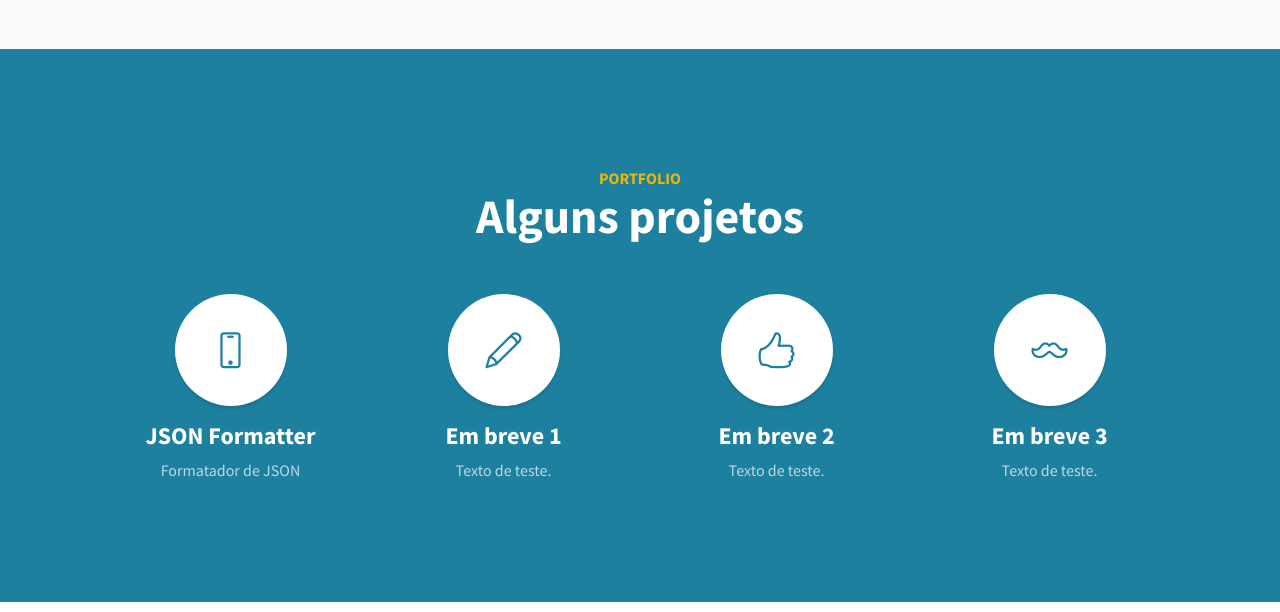
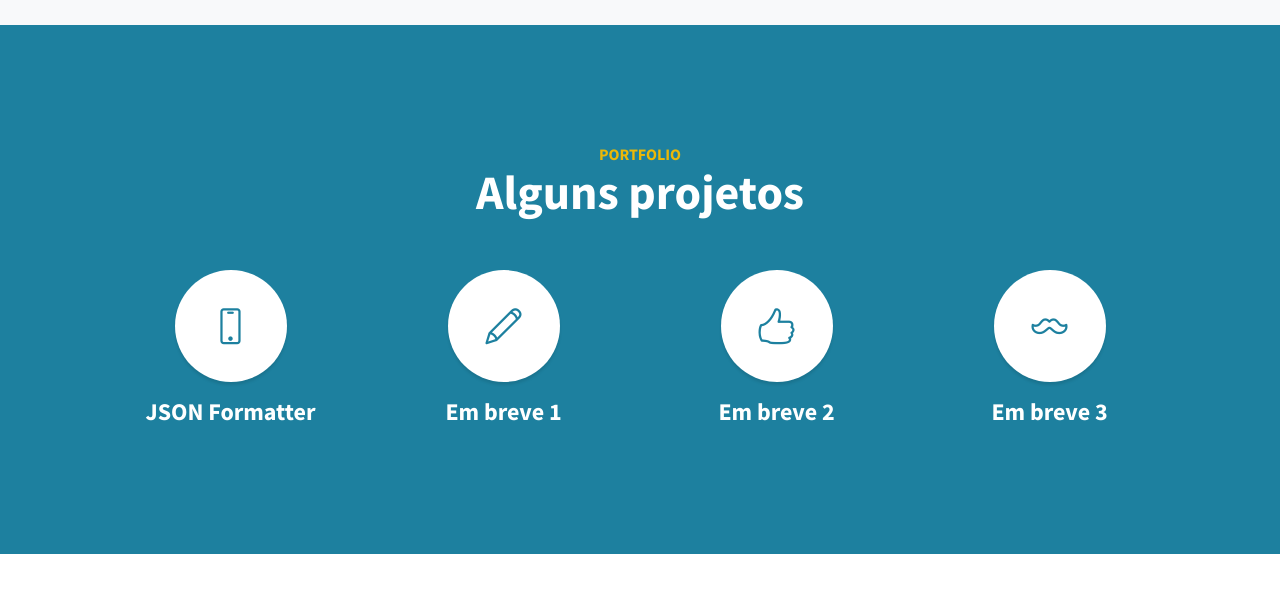
Before and after one commit to ribeirohenrique/ribeirohenrique.github.io, a plain HTML site: page index.html in a window 1280 px wide. Shown: the part 2000-2612 px from the top of the page. Drawn offline with nearby package versions, Linux system fonts and the light colour scheme.

Commit message:
Melhorando código com base em reports de desempenho

```diff
--- a/index.html
+++ b/index.html
@@ -7,6 +7,7 @@
     <meta content="Portfólio de Henrique Mendes, desenvolvedor especializado em micro serviços e cloud computing."
           name="description">
     <meta content="Henrique Mendes, desenvolvedor, micro serviços, Apache Kafka, Node.js, Spring Boot" name="keywords">
+    <meta name="viewport">
 
     <title>Henrique Mendes</title>
     <!-- Favicon-->
@@ -17,13 +18,14 @@
     <link href="https://cdnjs.cloudflare.com/ajax/libs/simple-line-icons/2.5.5/css/simple-line-icons.min.css"
           rel="stylesheet"/>
     <!-- Google fonts-->
-    <link href="https://fonts.googleapis.com/css?family=Source+Sans+Pro:300,400,700,300italic,400italic,700italic&display=swap"
+    <link href="https://fonts.googleapis.com/css?family=Source+Sans+Pro:400,700&display=swap"
           rel="stylesheet" type="text/css"/>
+
     <!-- Core theme CSS (includes Bootstrap)-->
     <link href="css/styles.css" rel="stylesheet"/>
 </head>
 <body id="page-top">
-<!-- Navigation-->°
+<!-- Navigation-->
 <a class="menu-toggle rounded" href="#"><i class="fas fa-bars"></i></a>
 <nav id="sidebar-wrapper">
     <ul class="sidebar-nav">
@@ -98,28 +100,24 @@
                 <a class="text-white text-decoration-none d-block" href="jsonFormatter.html">
                     <span class="service-icon rounded-circle mx-auto mb-3"><i class="icon-screen-smartphone"></i></span>
                     <h4><strong>JSON Formatter</strong></h4>
-                    <p class="text-faded mb-0">Formatador de JSON</p>
                 </a>
             </div>
             <div class="col-lg-3 col-md-6 mb-5 mb-lg-0">
                 <a class="text-white text-decoration-none d-block" href="projects.html">
                     <span class="service-icon rounded-circle mx-auto mb-3"><i class="icon-pencil"></i></span>
                     <h4><strong>Em breve 1</strong></h4>
-                    <p class="text-faded mb-0">Texto de teste.</p>
                 </a>
             </div>
             <div class="col-lg-3 col-md-6 mb-5 mb-md-0">
                 <a class="text-white text-decoration-none d-block" href="projects.html">
                     <span class="service-icon rounded-circle mx-auto mb-3"><i class="icon-like"></i></span>
                     <h4><strong>Em breve 2</strong></h4>
-                    <p class="text-faded mb-0">Texto de teste.</p>
                 </a>
             </div>
             <div class="col-lg-3 col-md-6">
                 <a class="text-white text-decoration-none d-block" href="projects.html">
                     <span class="service-icon rounded-circle mx-auto mb-3"><i class="icon-mustache"></i></span>
                     <h4><strong>Em breve 3</strong></h4>
-                    <p class="text-faded mb-0">Texto de teste.</p>
                 </a>
             </div>
         </div>
```
